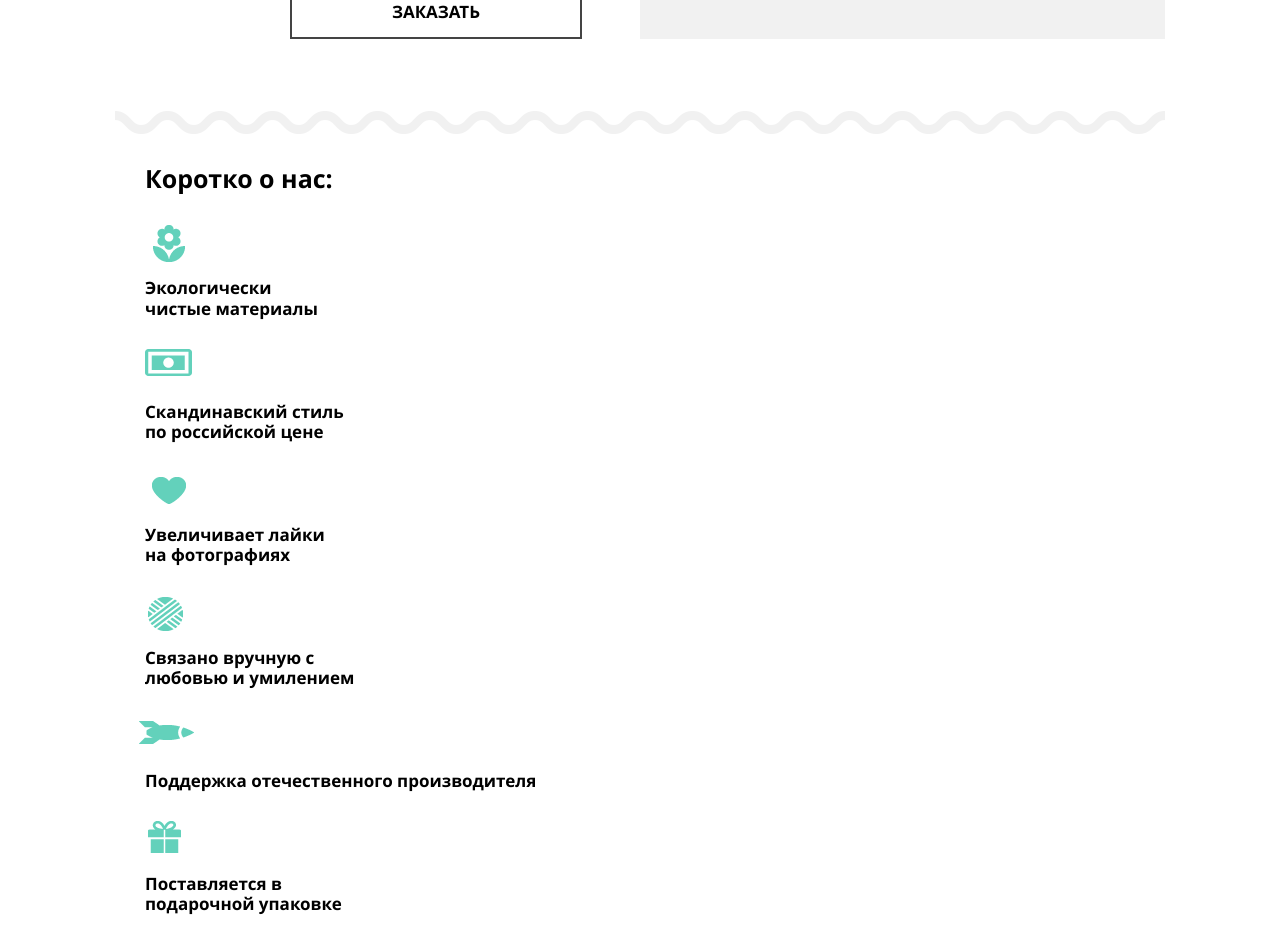
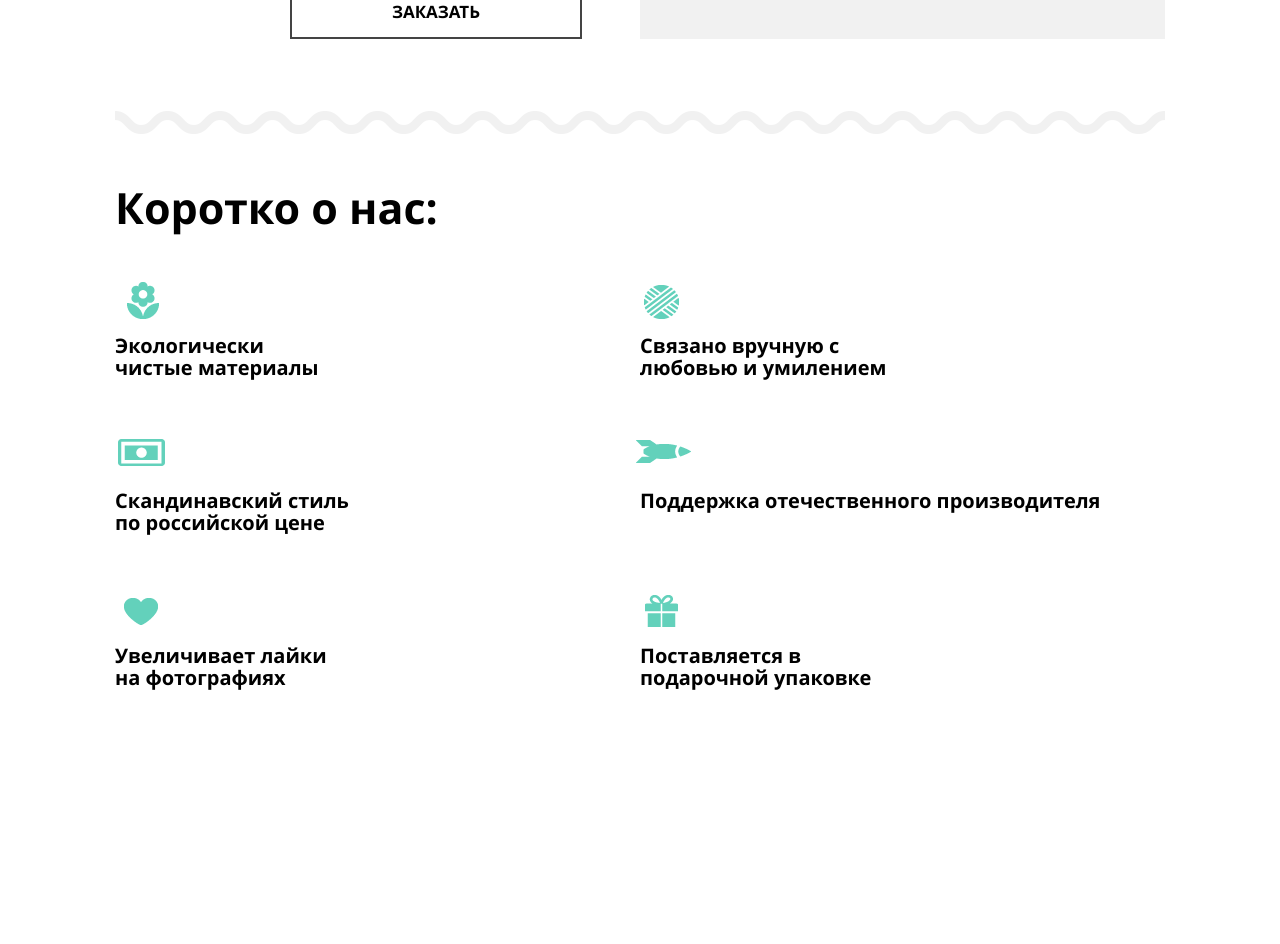
Before and after one commit to maximshigaev/mishka, a React (Create React App) app: page / in a window 1280 px wide. Shown: the part 1500-2444 px from the top of the page. After the commit the page ends 2219 px from the top, so only its background shows below. Built offline with nearby package versions, Linux system fonts and the light colour scheme.

Commit message:
add tablet styles for the Advantages component

```diff
--- a/src/components/Advantages/advantages.scss
+++ b/src/components/Advantages/advantages.scss
@@ -5,15 +5,32 @@
   padding-right: 30px;
   color: #000000;
 
+  @media (min-width: $tabletWidth) {
+    padding-left: 0;
+    padding-right: 0;
+  }
+
   &__title {
     font-size: 25px;
     font-weight: 700;
     line-height: 1.2;
     padding-top: 29px;
+
+    @media (min-width: $tabletWidth) {
+      font-size: 43px;
+      padding-top: 49px;
+      line-height: 1.16;
+    }
   }
 
   &__list {
     padding-top: 32px;
+
+    @media (min-width: $tabletWidth) {
+      display: flex;
+      flex-wrap: wrap;
+      padding-top: 21px;
+    }
   }
 
   &__item {
@@ -30,12 +47,28 @@
       top: 0;
     }
 
+    @media (min-width: $tabletWidth) {
+      font-size: 20px;
+      line-height: 1.1;
+      width: 50%;
+      padding-top: 81px;
+    }
+
     &--materials {
       &::before {
         width: 32px;
         height: 37px;
         left: 8px;
         background-image: url($imagesPath + "materials-icon.png");
+      }
+
+      @media (min-width: $tabletWidth) {
+        order: 1;
+
+        &::before {
+          top: 28px;
+          left: 12px;
+        }
       }
     }
 
@@ -44,6 +77,15 @@
         width: 47px;
         height: 27px;
         background-image: url($imagesPath + "style-icon.png");
+      }
+
+      @media (min-width: $tabletWidth) {
+        order: 3;
+
+        &::before {
+          top: 30px;
+          left: 3px;
+        }
       }
     }
 
@@ -55,6 +97,15 @@
         left: 7px;
         background-image: url($imagesPath + "likes-icon.png");
       }
+
+      @media (min-width: $tabletWidth) {
+        order: 5;
+
+        &::before {
+          top: 34px;
+          left: 9px;
+        }
+      }
     }
 
     &--love {
@@ -64,6 +115,15 @@
         top: 2px;
         left: 3px;
         background-image: url($imagesPath + "love-icon.png");
+      }
+
+      @media (min-width: $tabletWidth) {
+        order: 2;
+
+        &::before {
+          top: 31px;
+          left: 4px;
+        }
       }
     }
 
@@ -75,6 +135,15 @@
         left: -6px;
         background-image: url($imagesPath + "support-icon.png");
       }
+
+      @media (min-width: $tabletWidth) {
+        order: 4;
+
+        &::before {
+          top: 31px;
+          left: -4px;
+        }
+      }
     }
 
     &--package {
@@ -84,6 +153,15 @@
         left: 3px;
         background-image: url($imagesPath + "package-icon.png");
       }
+
+      @media (min-width: $tabletWidth) {
+        order: 6;
+
+        &::before {
+          top: 31px;
+          left: 5px;
+        }
+      }
     }
   }
 }
```
